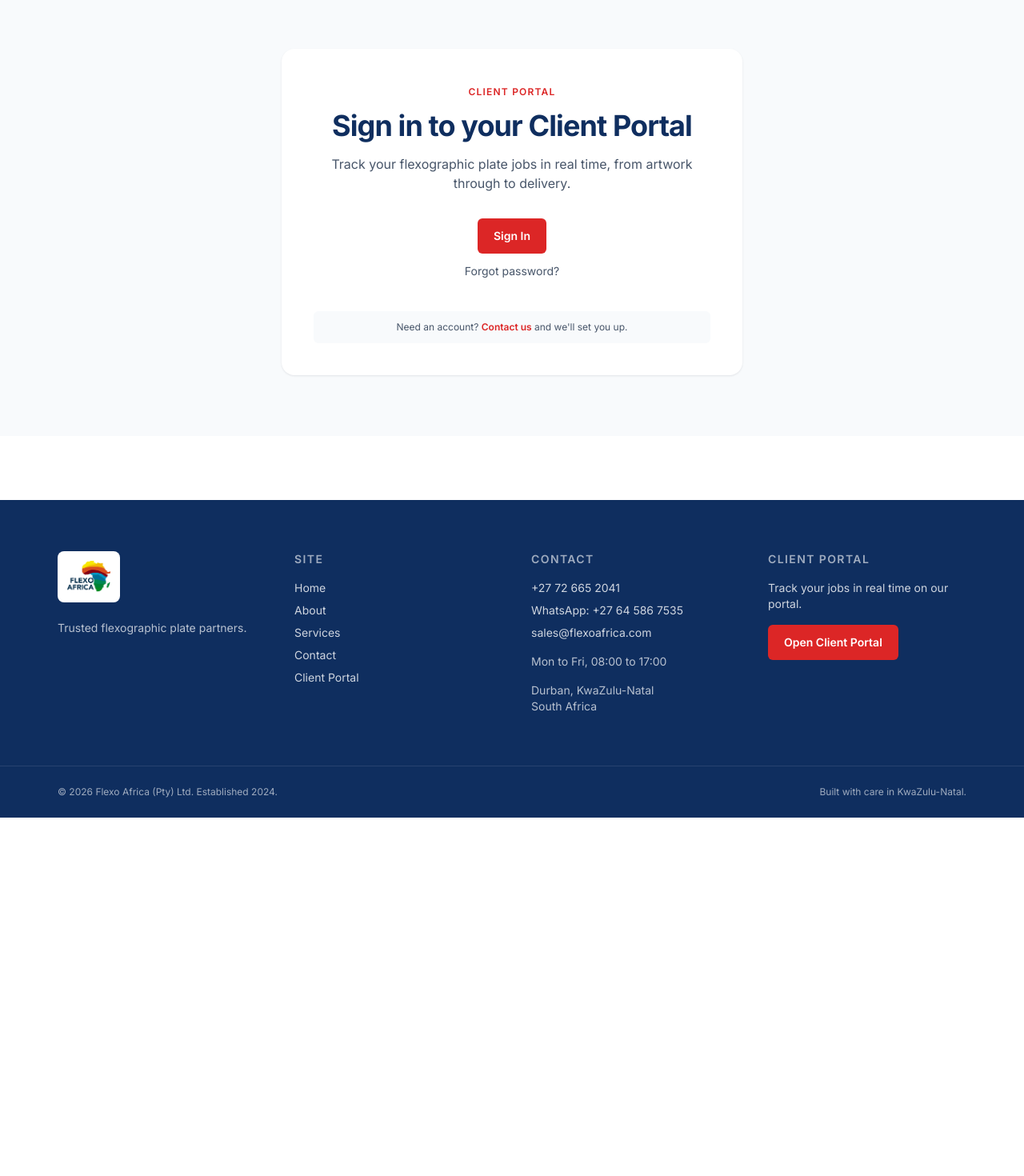
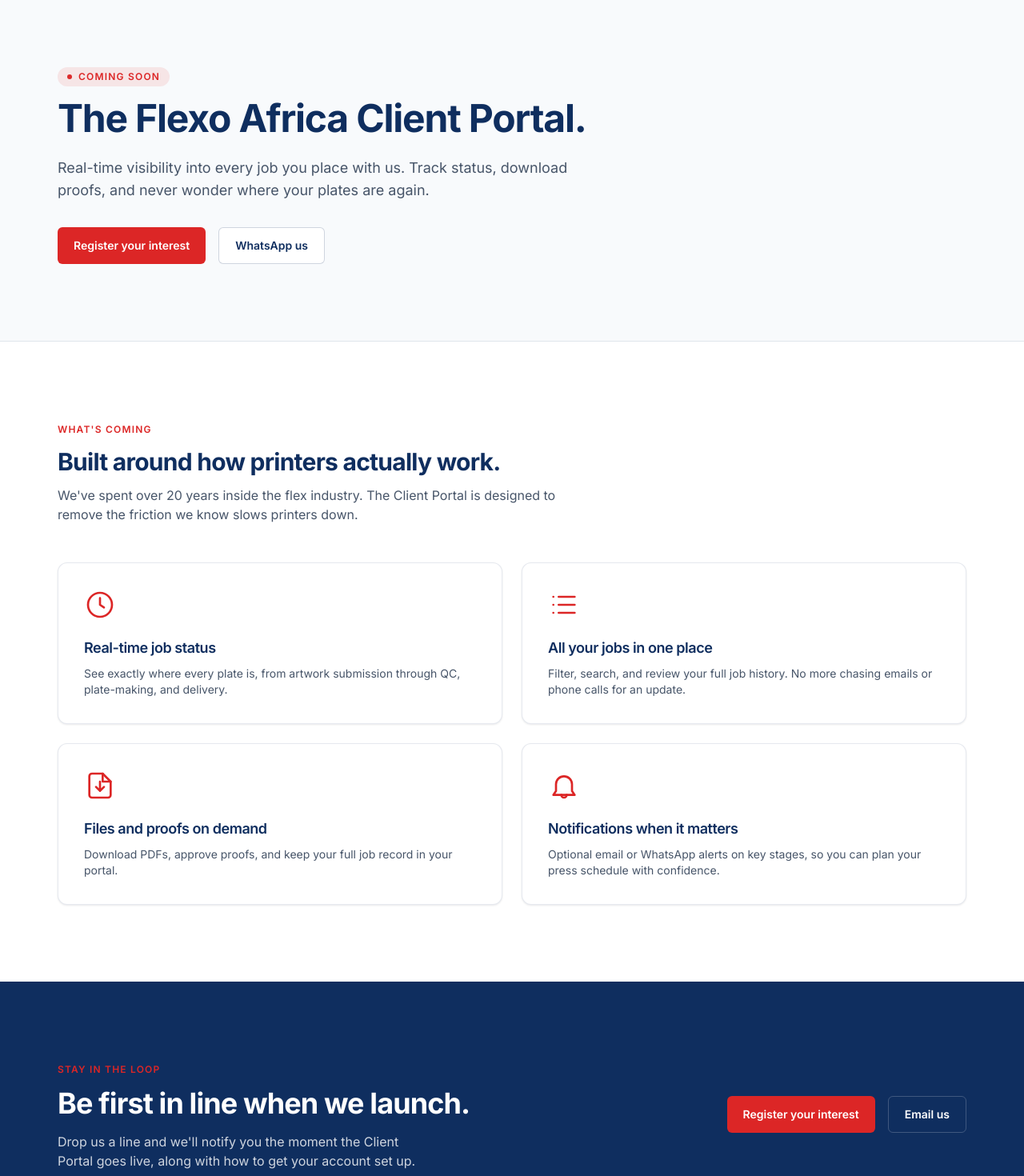
Before and after one commit to manningcameron-lang/flexoafrica-website, a Next.js app: page /portal in a window 1280 px wide. Shown: the part 80-1550 px from the top of the page at 80% size. Before the commit the page ends 1102 px from the top, so only its background shows below. Built offline with nearby package versions, Linux system fonts and the light colour scheme.

Commit message:
Iteration 3: Separate Client Portal (coming soon) from staff MIS, polished portal page

```diff
--- a/app/contact/page.jsx
+++ b/app/contact/page.jsx
@@ -116,18 +116,14 @@
         <div className="container-x">
           <div className="rounded-2xl bg-ink text-white p-10 sm:p-14 flex flex-col md:flex-row items-start md:items-center justify-between gap-8">
             <div>
-              <h3 className="text-2xl sm:text-3xl font-bold">Already a customer?</h3>
+              <h3 className="text-2xl sm:text-3xl font-bold">Client Portal coming soon.</h3>
               <p className="mt-2 text-white/80 max-w-xl">
-                Sign in to your Client Portal to track your jobs in real time.
+                Track your jobs in real time, from artwork to delivery. Register your
+                interest to be notified when we launch.
               </p>
             </div>
-            <a
-              href={site.misUrl}
-              target="_blank"
-              rel="noopener noreferrer"
-              className="btn-primary whitespace-nowrap"
-            >
-              Open Client Portal
+            <a href="/portal" className="btn-primary whitespace-nowrap">
+              Learn More
             </a>
           </div>
         </div>
--- a/app/portal/page.jsx
+++ b/app/portal/page.jsx
@@ -1,47 +1,161 @@
+import Link from "next/link";
 import { site } from "@/lib/site";
 
 export const metadata = {
   title: "Client Portal",
-  description: "Sign in to your Flexo Africa Client Portal to track your jobs in real time.",
+  description:
+    "Real-time job tracking for Flexo Africa customers, launching soon. Register your interest to be notified.",
 };
+
+const features = [
+  {
+    title: "Real-time job status",
+    blurb:
+      "See exactly where every plate is, from artwork submission through QC, plate-making, and delivery.",
+    icon: "clock",
+  },
+  {
+    title: "All your jobs in one place",
+    blurb:
+      "Filter, search, and review your full job history. No more chasing emails or phone calls for an update.",
+    icon: "list",
+  },
+  {
+    title: "Files and proofs on demand",
+    blurb:
+      "Download PDFs, approve proofs, and keep your full job record in your portal.",
+    icon: "file",
+  },
+  {
+    title: "Notifications when it matters",
+    blurb:
+      "Optional email or WhatsApp alerts on key stages, so you can plan your press schedule with confidence.",
+    icon: "bell",
+  },
+];
 
 export default function PortalPage() {
   return (
-    <section className="min-h-[70vh] flex items-center bg-surface-subtle">
-      <div className="container-x py-16">
-        <div className="mx-auto max-w-xl rounded-2xl bg-white p-10 shadow-card text-center">
-          <span className="eyebrow">Client Portal</span>
-          <h1 className="mt-3 text-3xl sm:text-4xl font-bold tracking-tight text-ink">
-            Sign in to your Client Portal
+    <>
+      <section className="bg-surface-subtle border-b border-ink/10">
+        <div className="container-x py-20 sm:py-24">
+          <div className="max-w-3xl">
+            <span className="inline-flex items-center gap-2 rounded-full bg-accent/10 px-3 py-1 text-xs font-semibold uppercase tracking-widest text-accent">
+              <span className="h-1.5 w-1.5 rounded-full bg-accent animate-pulse" />
+              Coming Soon
+            </span>
+            <h1 className="mt-4 text-4xl sm:text-5xl font-bold tracking-tight text-ink">
+              The Flexo Africa Client Portal.
             </h1>
-          <p className="mt-4 text-ink-muted">
-            Track your flexographic plate jobs in real time, from artwork through to delivery.
+            <p className="mt-6 text-lg text-ink-muted max-w-2xl">
+              Real-time visibility into every job you place with us. Track status, download
+              proofs, and never wonder where your plates are again.
             </p>
-
-          <div className="mt-8 flex flex-col items-center gap-3">
+            <div className="mt-8 flex flex-wrap gap-4">
+              <Link href="/contact" className="btn-primary">
+                Register your interest
+              </Link>
               <a
-              href={site.misUrl}
+                href={site.contact.whatsappLink}
                 target="_blank"
                 rel="noopener noreferrer"
-              className="btn-primary w-full sm:w-auto"
+                className="btn-secondary"
               >
-              Sign In
+                WhatsApp us
               </a>
-            <a
-              href={`${site.misUrl}/forgot-password`}
-              target="_blank"
-              rel="noopener noreferrer"
-              className="text-sm text-ink-muted hover:text-ink underline-offset-4 hover:underline"
-            >
-              Forgot password?
-            </a>
-          </div>
-
-          <div className="mt-10 rounded-md bg-surface-subtle px-4 py-3 text-xs text-ink-muted">
-            Need an account? <a href="/contact" className="text-accent font-semibold underline-offset-4 hover:underline">Contact us</a> and we'll set you up.
             </div>
           </div>
         </div>
       </section>
+
+      <section className="section">
+        <div className="container-x">
+          <div className="max-w-2xl">
+            <span className="eyebrow">What's coming</span>
+            <h2 className="mt-3 text-3xl font-bold text-ink">
+              Built around how printers actually work.
+            </h2>
+            <p className="mt-3 text-ink-muted">
+              We've spent over 20 years inside the flex industry. The Client Portal is
+              designed to remove the friction we know slows printers down.
+            </p>
+          </div>
+
+          <div className="mt-12 grid gap-6 md:grid-cols-2">
+            {features.map((f) => (
+              <div
+                key={f.title}
+                className="rounded-xl border border-ink/10 bg-white p-8 shadow-card"
+              >
+                <FeatureIcon name={f.icon} />
+                <h3 className="mt-5 text-lg font-semibold text-ink">{f.title}</h3>
+                <p className="mt-2 text-sm text-ink-muted">{f.blurb}</p>
+              </div>
+            ))}
+          </div>
+        </div>
+      </section>
+
+      <section className="section bg-ink text-white">
+        <div className="container-x">
+          <div className="grid gap-12 md:grid-cols-2 items-center">
+            <div>
+              <span className="eyebrow text-accent">Stay in the loop</span>
+              <h2 className="mt-3 text-3xl sm:text-4xl font-bold">
+                Be first in line when we launch.
+              </h2>
+              <p className="mt-4 text-white/80 max-w-md">
+                Drop us a line and we'll notify you the moment the Client Portal goes live,
+                along with how to get your account set up.
+              </p>
+            </div>
+            <div className="flex flex-col sm:flex-row gap-4 md:justify-end">
+              <Link href="/contact" className="btn-primary whitespace-nowrap">
+                Register your interest
+              </Link>
+              <a
+                href={`mailto:${site.contact.email}?subject=Client%20Portal%20interest`}
+                className="inline-flex items-center justify-center rounded-md border border-white/20 px-5 py-3 text-sm font-semibold text-white hover:bg-white/10"
+              >
+                Email us
+              </a>
+            </div>
+          </div>
+        </div>
+      </section>
+    </>
   );
 }
+
+function FeatureIcon({ name }) {
+  const common = "h-10 w-10 text-accent";
+  if (name === "clock") {
+    return (
+      <svg className={common} viewBox="0 0 24 24" fill="none" stroke="currentColor" strokeWidth="1.6">
+        <circle cx="12" cy="12" r="9" />
+        <path d="M12 7v5l3 2" strokeLinecap="round" strokeLinejoin="round" />
+      </svg>
+    );
+  }
+  if (name === "list") {
+    return (
+      <svg className={common} viewBox="0 0 24 24" fill="none" stroke="currentColor" strokeWidth="1.6">
+        <path d="M8 6h12M8 12h12M8 18h12M4 6h.01M4 12h.01M4 18h.01" strokeLinecap="round" strokeLinejoin="round" />
+      </svg>
+    );
+  }
+  if (name === "file") {
+    return (
+      <svg className={common} viewBox="0 0 24 24" fill="none" stroke="currentColor" strokeWidth="1.6">
+        <path d="M14 3H6a2 2 0 00-2 2v14a2 2 0 002 2h12a2 2 0 002-2V9z" strokeLinecap="round" strokeLinejoin="round" />
+        <path d="M14 3v6h6M9 13l3 3 3-3M12 16V9" strokeLinecap="round" strokeLinejoin="round" />
+      </svg>
+    );
+  }
+  return (
+    <svg className={common} viewBox="0 0 24 24" fill="none" stroke="currentColor" strokeWidth="1.6">
+      <path d="M18 16v-5a6 6 0 10-12 0v5l-2 3h16l-2-3z" strokeLinecap="round" strokeLinejoin="round" />
+      <path d="M10 19a2 2 0 004 0" strokeLinecap="round" strokeLinejoin="round" />
+    </svg>
+  );
+}
--- a/app/services/page.jsx
+++ b/app/services/page.jsx
@@ -164,27 +164,25 @@
                 {step.blurb}
               </p>
               {step.highlight && (
-                <a
-                  href={site.misUrl}
-                  target="_blank"
-                  rel="noopener noreferrer"
+                <Link
+                  href="/portal"
                   className="mt-5 inline-flex items-center gap-2 text-sm font-semibold text-white underline-offset-4 hover:underline"
                 >
-                  Open the Client Portal
+                  Notify me when it launches
                   <ArrowIcon />
-                </a>
+                </Link>
               )}
             </div>
           ))}
         </div>
 
         <div className="mt-12 rounded-xl border border-ink/10 bg-surface-subtle p-6 text-sm text-ink-muted">
-          <strong className="text-ink">Already a customer?</strong> Sign in to your Client
-          Portal at{" "}
-          <a href={site.misUrl} className="text-accent font-semibold underline-offset-4 hover:underline" target="_blank" rel="noopener noreferrer">
-            jobs.flexoafrica.com
-          </a>{" "}
-          to track your jobs in real time.
+          <strong className="text-ink">Want real-time visibility on your jobs?</strong>{" "}
+          Our Client Portal is launching soon.{" "}
+          <Link href="/portal" className="text-accent font-semibold underline-offset-4 hover:underline">
+            Register your interest
+          </Link>{" "}
+          to be notified.
         </div>
       </div>
     </section>
--- a/components/Footer.jsx
+++ b/components/Footer.jsx
@@ -70,16 +70,11 @@
             Client Portal
           </h4>
           <p className="mt-4 text-sm text-white/80">
-            Track your jobs in real time on our portal.
+            Real-time job tracking, coming soon. Register your interest to get early access.
           </p>
-          <a
-            href={site.misUrl}
-            target="_blank"
-            rel="noopener noreferrer"
-            className="btn-primary mt-4"
-          >
-            Open Client Portal
-          </a>
+          <Link href="/portal" className="btn-primary mt-4">
+            Learn More
+          </Link>
         </div>
       </div>
 
--- a/components/Header.jsx
+++ b/components/Header.jsx
@@ -42,15 +42,10 @@
           <Link href="/contact" className="text-sm text-ink-muted hover:text-ink">
             Get a quote
           </Link>
-          <a
-            href={site.misUrl}
-            target="_blank"
-            rel="noopener noreferrer"
-            className="btn-primary"
-          >
+          <Link href="/portal" className="btn-primary">
             Client Portal
             <ArrowIcon className="ml-2 h-4 w-4" />
-          </a>
+          </Link>
         </div>
 
         <button
@@ -75,14 +70,13 @@
                 {item.label}
               </Link>
             ))}
-            <a
-              href={site.misUrl}
-              target="_blank"
-              rel="noopener noreferrer"
+            <Link
+              href="/portal"
               className="btn-primary mt-2 self-start"
+              onClick={() => setOpen(false)}
             >
               Client Portal
-            </a>
+            </Link>
           </div>
         </div>
       )}
```
Also changed, not shown: lib/site.js. Lines whose indentation alone changed are shown as unchanged.
